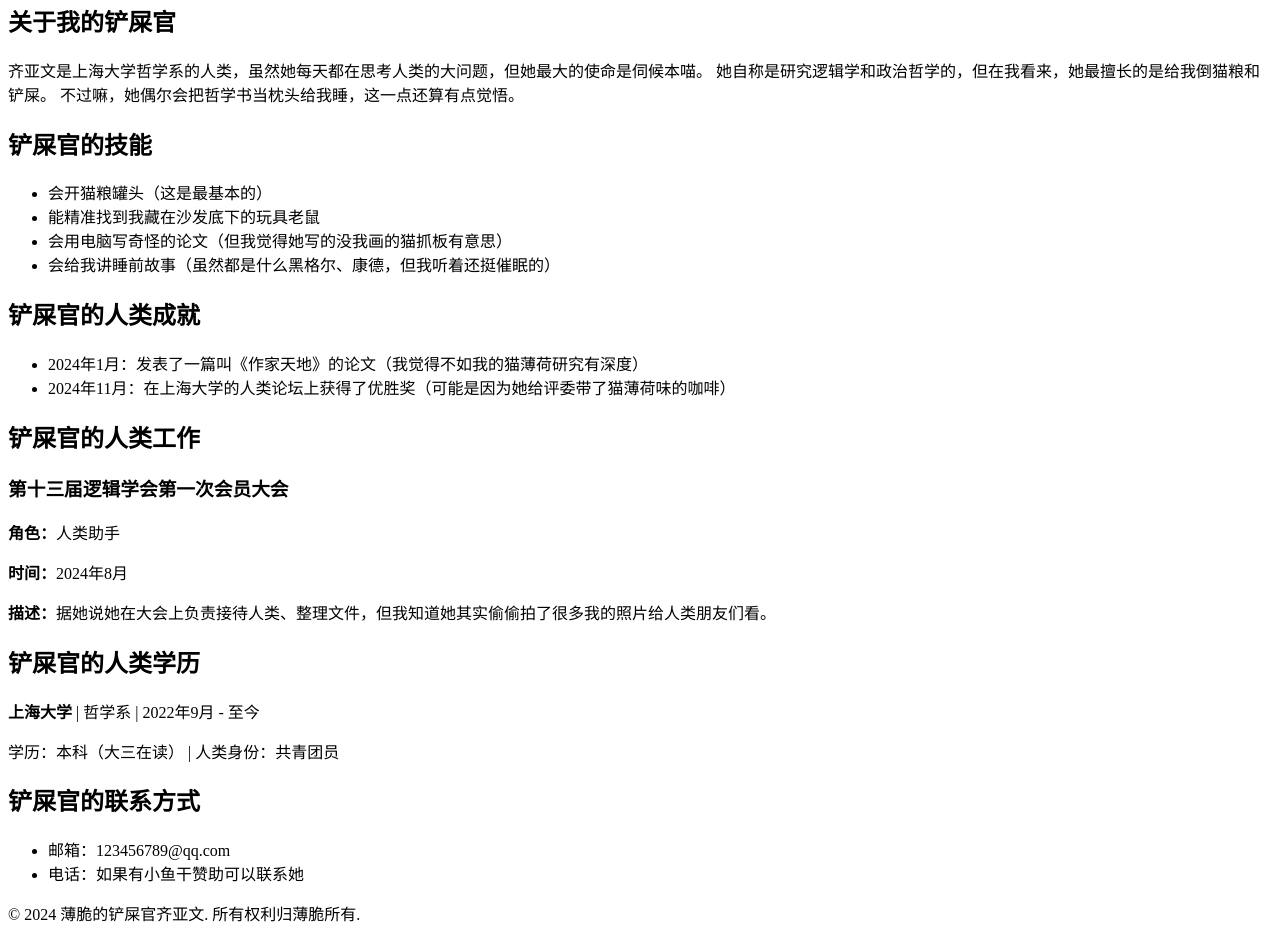
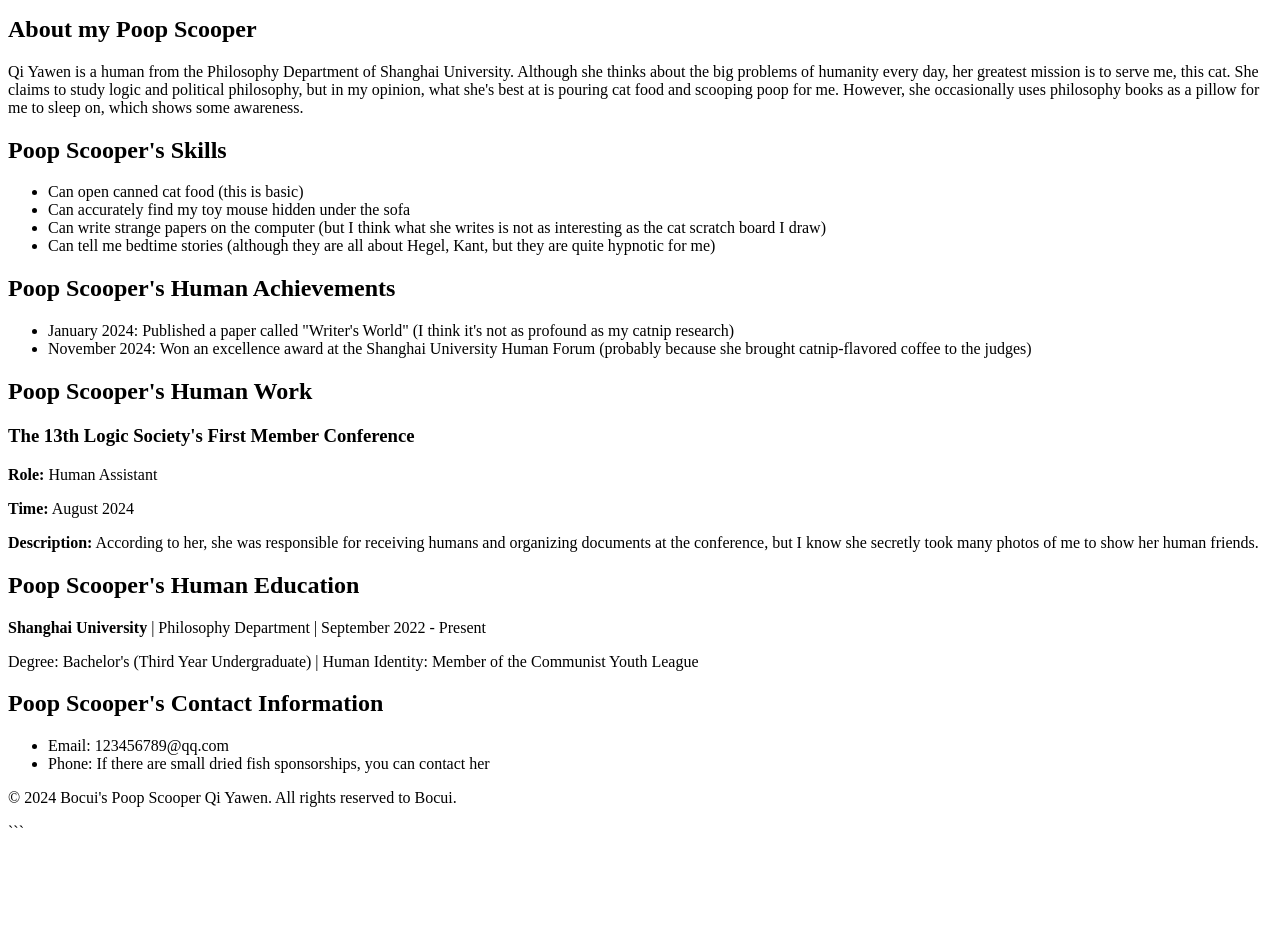
Before and after one commit to Tuers11/Tuers11.github.io, a plain HTML site: page index.html in a window 1280 px wide. Shown: the part 310-1251 px from the top of the page. After the commit the page ends 1159 px from the top, so only its background shows below. Drawn offline with Linux system fonts and the light colour scheme.

Commit message:
Update index.html

````diff
--- a/index.html
+++ b/index.html
@@ -1,75 +1,69 @@
+```html
 <!DOCTYPE html>
-<html lang="zh-CN">
+<html lang="en">
 <head>
     <meta charset="UTF-8">
-    <title>薄脆的铲屎官 | 齐亚文</title>
+    <title>Bocui's Poop Scooper | Qi Yawen</title>
 </head>
 <body>
-    <!-- 页面头部 -->
     <header>
-        <h1>我是薄脆</h1>
-        <img src="123.jpg" alt="薄脆猫咪照片" style="width:150px; border-radius: 12px;">
+        <h1>I am Bocui</h1>
+        <img src="123.jpg" alt="Bocui the cat's photo" style="width:150px; border-radius: 12px;">
     </header>
 
-    <!-- 个人简介 -->
     <section>
-        <h2>关于我的铲屎官</h2>
+        <h2>About my Poop Scooper</h2>
         <p>
-            齐亚文是上海大学哲学系的人类，虽然她每天都在思考人类的大问题，但她最大的使命是伺候本喵。
-            她自称是研究逻辑学和政治哲学的，但在我看来，她最擅长的是给我倒猫粮和铲屎。
-            不过嘛，她偶尔会把哲学书当枕头给我睡，这一点还算有点觉悟。
+            Qi Yawen is a human from the Philosophy Department of Shanghai University. Although she thinks about the big problems of humanity every day, her greatest mission is to serve me, this cat.
+            She claims to study logic and political philosophy, but in my opinion, what she's best at is pouring cat food and scooping poop for me.
+            However, she occasionally uses philosophy books as a pillow for me to sleep on, which shows some awareness.
         </p>
     </section>
 
-    <!-- 专业技能 -->
     <section>
-        <h2>铲屎官的技能</h2>
+        <h2>Poop Scooper's Skills</h2>
         <ul>
-            <li>会开猫粮罐头（这是最基本的）</li>
-            <li>能精准找到我藏在沙发底下的玩具老鼠</li>
-            <li>会用电脑写奇怪的论文（但我觉得她写的没我画的猫抓板有意思）</li>
-            <li>会给我讲睡前故事（虽然都是什么黑格尔、康德，但我听着还挺催眠的）</li>
+            <li>Can open canned cat food (this is basic)</li>
+            <li>Can accurately find my toy mouse hidden under the sofa</li>
+            <li>Can write strange papers on the computer (but I think what she writes is not as interesting as the cat scratch board I draw)</li>
+            <li>Can tell me bedtime stories (although they are all about Hegel, Kant, but they are quite hypnotic for me)</li>
         </ul>
     </section>
 
-    <!-- 学术能力 -->
     <section>
-        <h2>铲屎官的人类成就</h2>
+        <h2>Poop Scooper's Human Achievements</h2>
         <ul>
-            <li>2024年1月：发表了一篇叫《作家天地》的论文（我觉得不如我的猫薄荷研究有深度）</li>
-            <li>2024年11月：在上海大学的人类论坛上获得了优胜奖（可能是因为她给评委带了猫薄荷味的咖啡）</li>
+            <li>January 2024: Published a paper called "Writer's World" (I think it's not as profound as my catnip research)</li>
+            <li>November 2024: Won an excellence award at the Shanghai University Human Forum (probably because she brought catnip-flavored coffee to the judges)</li>
         </ul>
     </section>
 
-    <!-- 项目经历 -->
     <section>
-        <h2>铲屎官的人类工作</h2>
+        <h2>Poop Scooper's Human Work</h2>
 
-        <h3>第十三届逻辑学会第一次会员大会</h3>
-        <p><strong>角色：</strong>人类助手</p>
-        <p><strong>时间：</strong>2024年8月</p>
-        <p><strong>描述：</strong>据她说她在大会上负责接待人类、整理文件，但我知道她其实偷偷拍了很多我的照片给人类朋友们看。</p>
+        <h3>The 13th Logic Society's First Member Conference</h3>
+        <p><strong>Role:</strong> Human Assistant</p>
+        <p><strong>Time:</strong> August 2024</p>
+        <p><strong>Description:</strong> According to her, she was responsible for receiving humans and organizing documents at the conference, but I know she secretly took many photos of me to show her human friends.</p>
     </section>
 
-    <!-- 教育背景 -->
     <section>
-        <h2>铲屎官的人类学历</h2>
-        <p><strong>上海大学</strong> | 哲学系 | 2022年9月 - 至今</p>
-        <p>学历：本科（大三在读） | 人类身份：共青团员</p>
+        <h2>Poop Scooper's Human Education</h2>
+        <p><strong>Shanghai University</strong> | Philosophy Department | September 2022 - Present</p>
+        <p>Degree: Bachelor's (Third Year Undergraduate) | Human Identity: Member of the Communist Youth League</p>
     </section>
 
-    <!-- 联系方式 -->
     <section>
-        <h2>铲屎官的联系方式</h2>
+        <h2>Poop Scooper's Contact Information</h2>
         <ul>
-            <li>邮箱：123456789@qq.com</li>
-            <li>电话：如果有小鱼干赞助可以联系她</li>
+            <li>Email: 123456789@qq.com</li>
+            <li>Phone: If there are small dried fish sponsorships, you can contact her</li>
         </ul>
     </section>
 
-    <!-- 页脚 -->
     <footer>
-        <p>© 2024 薄脆的铲屎官齐亚文. 所有权利归薄脆所有.</p>
+        <p>© 2024 Bocui's Poop Scooper Qi Yawen. All rights reserved to Bocui.</p>
     </footer>
 </body>
 </html>
+```
````
